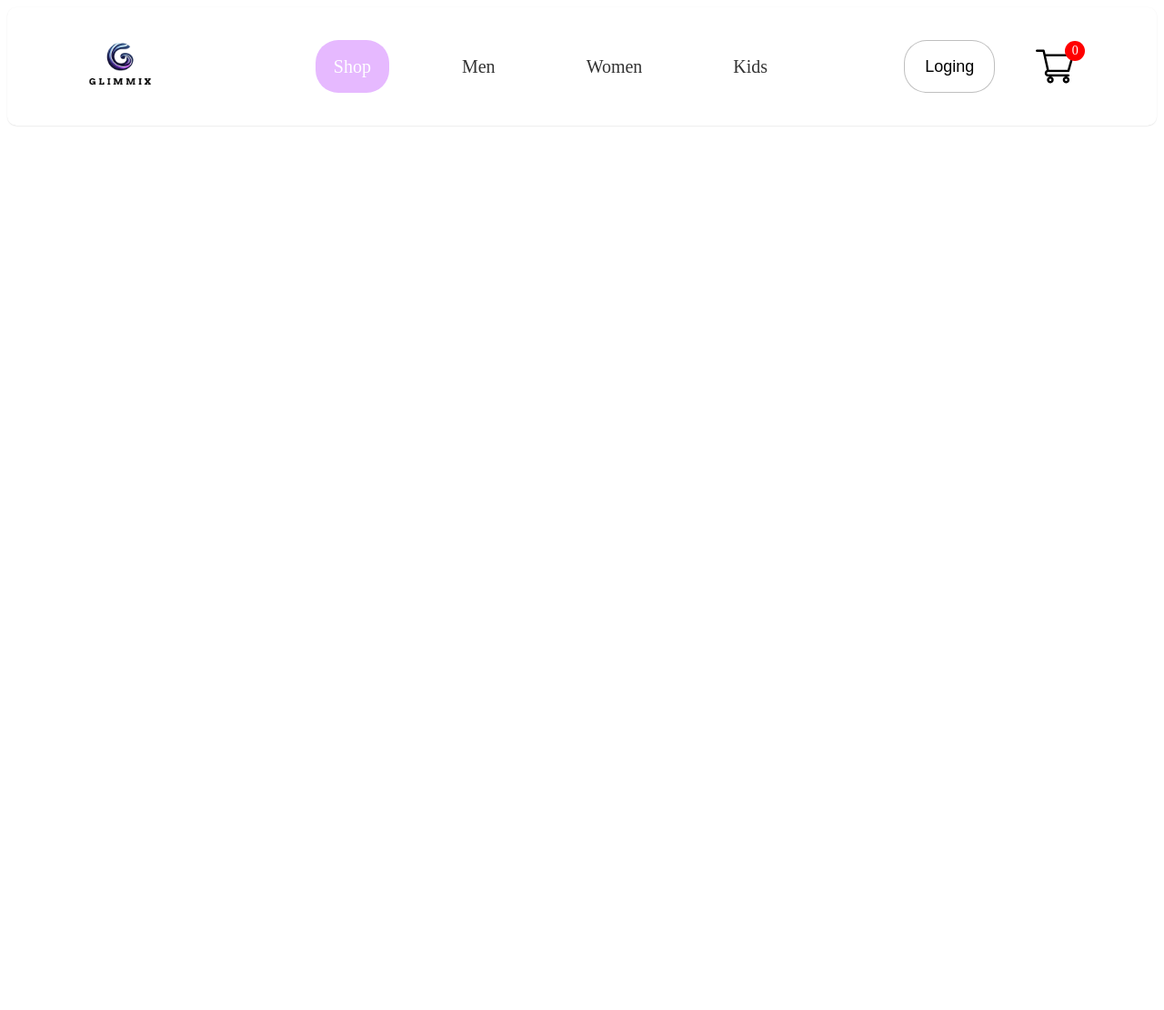
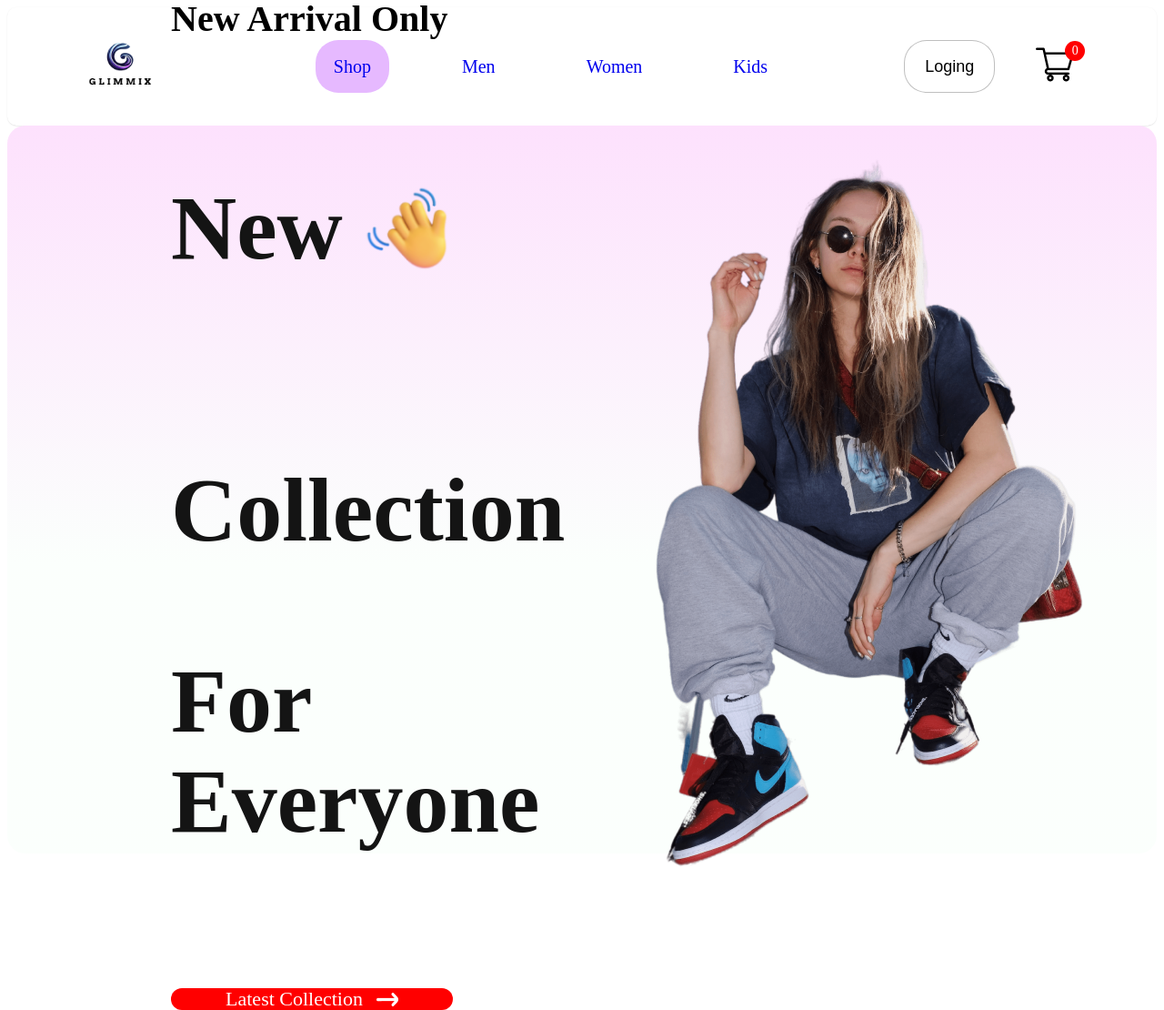
Before and after one commit to EmanTurk/Midterm-Web, a React (Vite) app: page / in a window 1280 px wide. Shown: the whole page at 91% size. Before the commit the page ends 800 px from the top, so only its background shows below. Built offline with nearby package versions, Linux system fonts and the light colour scheme.

Commit message:
working on the shop page, hero section

```diff
--- a/src/App.jsx
+++ b/src/App.jsx
@@ -1,16 +1,30 @@
+import "./App.css";
+import Navbar from "./Components/Navbar/Navbar";
+import { BrowserRouter, Routes, Route } from "react-router-dom";
+import ShopCategory from "./Pages/ShopCategory";
+import Product from "./Pages/Product";
+import LoginSignUp from "./Pages/LoginSignUp";
+import Shop from "./Pages/Shop";
+import Cart from "./Pages/Cart";
+function App() {
+  return (
+    <div>
+      <BrowserRouter>
+        <Navbar />
+        <Routes>
+          <Route path="/" element={<Shop />} />
+          <Route path="/men" element={<ShopCategory category='men'/>} />
+          <Route path="/women" element={<ShopCategory category='women'/>} />
+          <Route path="/kids" element={<ShopCategory category='kids'/>} />
+          <Route path="product" element={<Product/>}/>
+          <Route path="/product/:productId" element={<Product />} />
+          <Route path="/cart" element={<Cart/>}/>
+          <Route path="/login" element={<LoginSignUp/>}/>
 
-import './App.css'
-import Navbar from './Components/Navbar/Navbar';
-
-function App() {
-
-
-  return (
-  <div>
-
-    <Navbar/>
-  </div>
+        </Routes>
+      </BrowserRouter>
+    </div>
   );
 }
 
-export default App
+export default App;
--- /dev/null
+++ b/src/Components/Hero/Hero.jsx
@@ -0,0 +1,33 @@
+import React from "react";
+import "./Hero.css";
+import hand_icon from "../Assets/hand_icon.png";
+import arrow_icon from "../Assets/arrow.png";
+import hero_image from "../Assets/hero_image.png";
+
+const Hero = () => {
+  return (
+    <div className="hero">
+      <div className="hero-left">
+        <h2>New Arrival Only</h2>
+        <div>
+          <div className="hero-hand-icon">
+            <p>New</p>
+            <img src={hand_icon} alt="" />
+          </div>
+
+          <p>Collection</p>
+          <p>For Everyone</p>
+        </div>
+        <div className="hero-latest-bn">
+          <div>Latest Collection</div>
+          <img src={arrow_icon} alt="" />
+        </div>
+      </div>
+      <div className="hero-right">
+        <img src={hero_image} alt="" />
+      </div>
+    </div>
+  );
+};
+
+export default Hero;
--- /dev/null
+++ b/src/Components/Hero/hero.css
@@ -0,0 +1,53 @@
+.hero {
+  height: 100vh;
+  background: linear-gradient(180deg, #fde1fd, #e1ffea22 60%);
+  display: flex;
+  border-radius: 20px;
+}
+.hero-left{
+    flex: 1;
+    display: flex;
+    flex-direction: column;
+    justify-content: center;
+    gap: 20px;
+    padding-left: 180px;
+    line-height: 1.1;
+}
+.hero-left h2{
+    color: black;
+    font-size: 40px;
+    font-weight: 600;
+
+}
+.hero-left p{
+    color: rgb(20, 20, 20);
+    font-weight: 700;
+    font-size: 100px;
+}
+
+.hero-hand-icon{
+    display: flex;
+    align-items: center;
+    gap: 20px;
+
+}
+
+.hero-hand-icon img{
+    width: 100px;
+
+}
+
+.hero-latest-bn{
+    display: flex;
+    justify-content: center;
+    align-items: center;
+    gap: 15px;
+    width: 310px;
+    height: 70px;
+    border-radius: 70px;
+    margin-top: 30px;
+    background: red;
+    color: rgb(255, 255, 255);
+    font-size: 22px;
+    font-weight: 500;
+}
--- a/src/Components/Navbar/Navbar.jsx
+++ b/src/Components/Navbar/Navbar.jsx
@@ -2,9 +2,12 @@
 import {useState} from "react";
 import "./Navbar.css";
 import logo from "../Assets/GLIMMIx.png";
+import { Link } from "react-router-dom";
 import cart_icon from "../Assets/cart_icon.png";
+
 export const Navbar = () => {
     const [menu,setMenu] = useState("shop");
+
 
   return (
     <div className="navbar">
@@ -16,14 +19,14 @@
         <li onClick={()=> {setMenu("men")}}>Men {menu==="men"? <hr/> : <></>} </li>
         <li onClick={()=> {setMenu("women")}}>Women  {menu==="women"? <hr/> : <></>}</li>
         <li onClick={()=> {setMenu("kids")}}>Kids {menu==="kids"? <hr/> : <></>}</li> */}
-        <li className={menu === "shop" ? "active" : ""} onClick={() => setMenu("shop")}>Shop</li>
-        <li className={menu === "men" ? "active" : ""} onClick={() => setMenu("men")}>Men</li>
-        <li className={menu === "women" ? "active" : ""} onClick={() => setMenu("women")}>Women</li>
-        <li className={menu === "kids" ? "active" : ""} onClick={() => setMenu("kids")}>Kids</li>
+        <li className={menu === "shop" ? "active" : ""}  onClick={() => setMenu("shop")} ><Link style={{textDecoration : 'none'}} to='/'>Shop</Link> </li>
+        <li className={menu === "men" ? "active" : ""} onClick={() => setMenu("men")}><Link style={{textDecoration : 'none'}} to='/men'>Men</Link> </li>
+        <li className={menu === "women" ? "active" : ""} onClick={() => setMenu("women")}><Link style={{textDecoration : 'none'}} to='/women'>Women</Link> </li>
+        <li className={menu === "kids" ? "active" : ""} onClick={() => setMenu("kids")}><Link style={{textDecoration : 'none'}} to='/kids'>Kids</Link> </li>
       </ul>
       <div className="nav-login-cart">
-        <button>Loging</button>
-        <img src={cart_icon} alt="" />
+      <Link to='/login'><button>Loging</button></Link>
+      <Link to='/cart'>  <img src={cart_icon} alt="" /></Link>
         <div className="nav-cart-count">0</div>
       </div>
     </div>
--- /dev/null
+++ b/src/Pages/Cart.jsx
@@ -0,0 +1,9 @@
+import React from 'react'
+
+const Cart = () => {
+  return (
+    <div></div>
+  )
+}
+
+export default Cart
--- /dev/null
+++ b/src/Pages/LoginSignUp.jsx
@@ -0,0 +1,9 @@
+import React from 'react'
+
+export const LoginSignUp = () => {
+  return (
+    <div></div>
+  )
+}
+
+export default LoginSignUp
--- /dev/null
+++ b/src/Pages/Product.jsx
@@ -0,0 +1,8 @@
+import React from 'react'
+
+export const Product = () => {
+  return (
+    <div></div>
+  )
+}
+export default Product
--- a/src/Pages/Shop.jsx
+++ b/src/Pages/Shop.jsx
@@ -0,0 +1,11 @@
+import React from 'react'
+import Hero from '../Components/Hero/Hero'
+
+export const Shop = () => {
+  return (
+    <div>
+        <Hero/>
+    </div>
+  )
+}
+export default Shop;
--- /dev/null
+++ b/src/Pages/ShopCategory.jsx
@@ -0,0 +1,9 @@
+import React from 'react'
+
+export const ShopCategory = () => {
+  return (
+    <div></div>
+  )
+}
+
+export default ShopCategory
```
